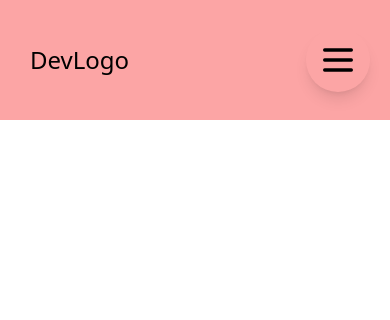
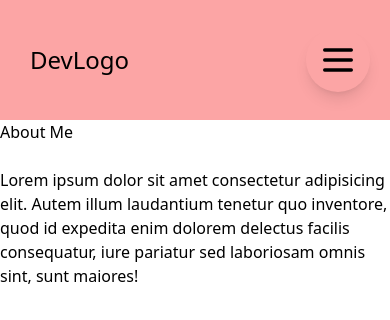
Before and after one commit to Optimuhs/Portfolio, a Next.js app: page / in a window 390 px wide. Shown: the top 320 px of the page. Built offline with nearby package versions, Linux system fonts and the light colour scheme.

Commit message:
update responsive navbar

```diff
--- a/components/About.tsx
+++ b/components/About.tsx
@@ -3,7 +3,7 @@ import { FunctionComponent } from "react";
 
 const AboutMe: FunctionComponent = () => {
     return(
-        <section className={clsx("md:w-[70%] md:p-[2rem] lg:flex lg:flex-row lg:space-x-5")}>
+        <section className={clsx("")}>
             <h2>About Me</h2><br/>
 
             <p>Lorem ipsum dolor sit amet consectetur adipisicing elit. Autem illum laudantium tenetur quo inventore, quod id expedita enim dolorem delectus facilis consequatur, iure pariatur sed laboriosam omnis sint, sunt maiores!</p>
--- a/components/Content.tsx
+++ b/components/Content.tsx
@@ -1,9 +1,10 @@
 import clsx from "clsx";
 import { FunctionComponent } from "react";
+import AboutMe from "./About";
 const Content: FunctionComponent= () => {
     return(
         <div className={clsx("flex", "flex-col", "justify-center", "items-center", "content-center" )} >
-         {/* <AboutMe/> */}
+            <AboutMe/>
         </div>
     )
 }
--- a/components/Layout.tsx
+++ b/components/Layout.tsx
@@ -1,14 +1,17 @@
 import clsx from "clsx";
 import { FunctionComponent } from "react";
+import Content from "./Content";
 import Navbar from "./Navbar";
+
 const Layout: FunctionComponent = () => {
     return (
-        <div className={clsx("flex", "h-screen", "flex-col", "lg:w-screen")}>
+        <div className={clsx("flex", "h-screen", "flex-col","lg:w-screen")}>
+            <div>
+                <Navbar/>
+            </div>
 
-            <Navbar/>
-            <div className={clsx("flex flex-col")}>
-                {/* <Header/> */}
-                {/* <Content/> */}
+            <div className={clsx()}>
+                <Content/>
             </div>
 
 
--- a/components/LinkComp.tsx
+++ b/components/LinkComp.tsx
@@ -26,7 +26,11 @@ export const LinkComp: FunctionComponent<PropsWithChildren<Props>> = ({ href, ch
           'hover:scale-x-100'
         )}
       />
-      <Link href={href} className={clsx("relative before:content-[''] before:absolute before:block before:w-full before:h-[2px] before:bottom-0 before:left-0 before:bg-black before:hover:scale-x-100 before:scale-x-0 before:origin-top-left before:transition before:ease-in-out before:duration-300")}>
+      <Link href={href} className={clsx(
+        "relative", "before:content-['']", "before:absolute", "before:block",
+        "before:w-full", "before:h-[2px]", "before:bottom-0",
+        "before:left-0", "before:bg-black", "before:hover:scale-x-100", "before:scale-x-0",
+        "before:origin-top-left", "before:transition", "before:ease-in-out", "before:duration-300")}>
         {children}
       </Link>
     </li>
--- a/components/Navbar.tsx
+++ b/components/Navbar.tsx
@@ -47,7 +47,7 @@ const Navbar : FunctionComponent = () => {
       </nav>
 
       {/* Mobile nav */}
-      <div className={toggle ? clsx("fixed", "left-0", "top-0", "h-screen", "w-full", "bg-black/70", "md:hidden" ): clsx("left-0", "top-0", "h-screen", "w-full")}>
+      <div className={toggle ? clsx("fixed", "left-0", "top-0", "h-screen", "w-full", "bg-black/70", "md:hidden" ): ""}>
         <div className={toggle ?
           clsx("fixed", "left-0", "top-0", "w-[60%]", "h-screen", "ease-in duration-500","bg-zinc-200", "p-10", "flex", "flex-col", "items-center",
           "md:hidden" ) :
```
